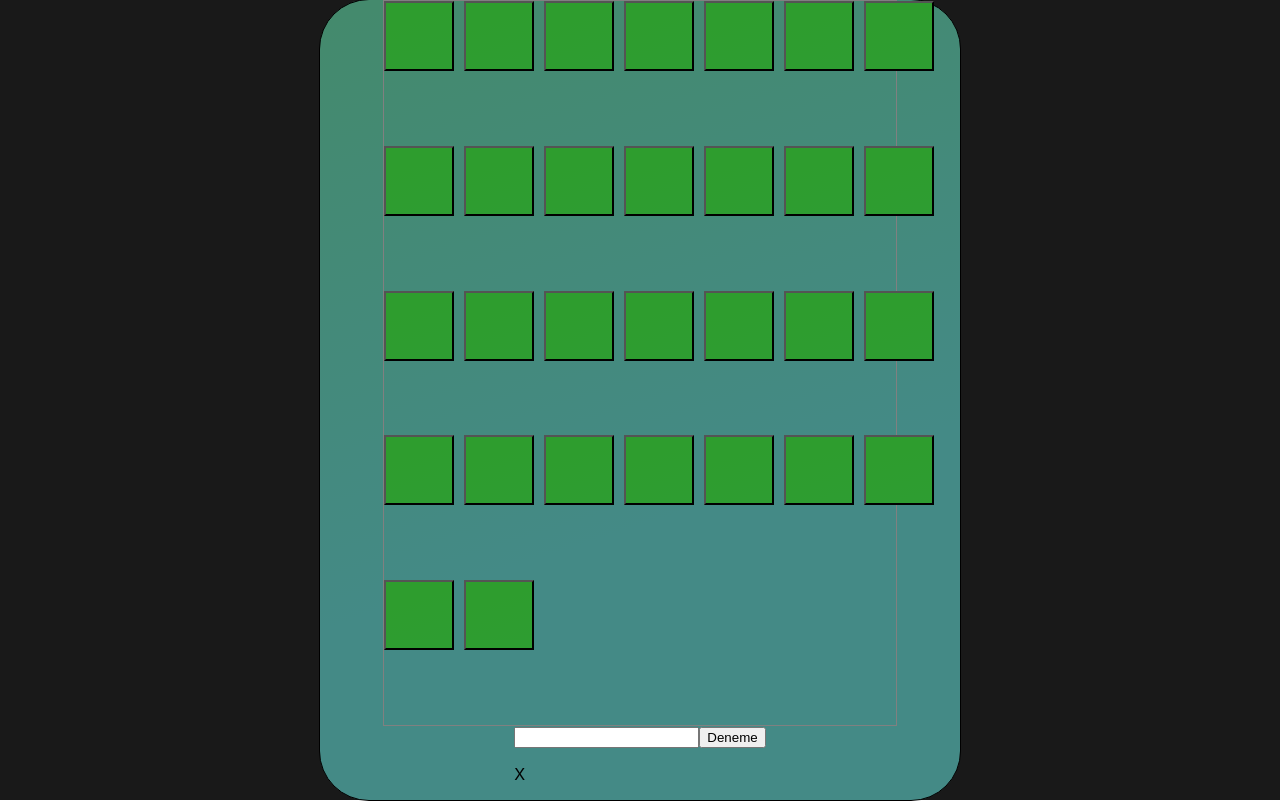
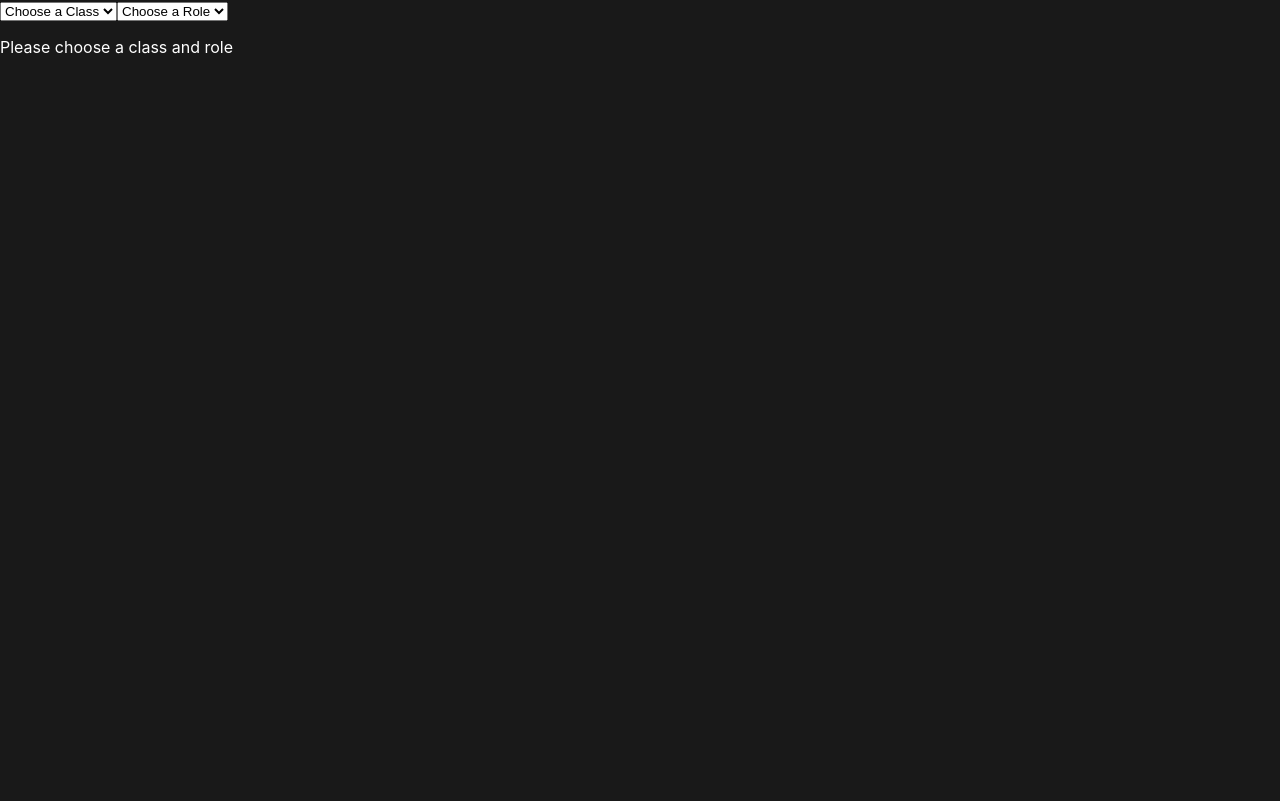
Before and after one commit to guvenfazli/To-Do-List-w-React, a React (Create React App) app in the folder theater/: page / in a window 1280 px wide. Built offline with nearby package versions, Linux system fonts and the light colour scheme.

Commit message:
Filter system is done

```diff
--- a/theater/src/App.css
+++ b/theater/src/App.css
@@ -0,0 +1,4 @@
+body{
+  background-color: rgb(25, 25, 25);
+  color: white;
+}
--- a/theater/src/App.jsx
+++ b/theater/src/App.jsx
@@ -1,50 +1,58 @@
 import './App.css';
 import { useState } from 'react';
-import AppMenu from './Components/App-Main';
 
-export const totalSeats = [
-  [null, null, null, null, null],
-  [null, null, null, null, null],
-  [null, null, null, null, null],
-  [null, null, null, null, null],
-  [null, null, null, null, null],
-  [null, null, null, null, null]
-]
+
 
 function App() {
 
-  const [soldSeat, setSoldSeat] = useState(totalSeats);
-  const [customerName, setCustomerName] = useState();
+  const classInfo = {
+    paladin : {healer: 'Heals with holy light. Better than most of the priests imo.', dps: 'Does heavy damage with the sword and holy light.', tank: 'One of the best tanks in the game. Almost never dies and forever self-healing.'},
+    warrior: {healer: 'There is no such a thing as Healer Warrior', dps: 'Does heavy damage depends on if the player is furry or arms.', tank: 'One of the best and classic tanks in the game.'},
+    druid: {healer: 'Very efficiant and very fast healing. Does heavy healing with tranquility.', dps: 'Boomy druid deals the heaviest dmg as druid. Recommended.', tank: 'Depends on the expension, can be the best tank during that era of the game, Bear form.'}
+  }
 
-  function haveSeat(rowIndex, colIndex){
-    setSoldSeat((prevSeat) => {
-      let updateSeat = [...prevSeat.map(array => [...array])]
-      if(!customerName){
-        alert('Please insert a name!')
-      } else {
-        updateSeat[rowIndex][colIndex] = customerName;
+  const [chosenClass, setChosenClass] = useState();
 
-      }
-        return updateSeat;
+  const [chosenRole, setChosenRole] = useState();
+
+  function chooseClass(event){
+    setChosenClass(event.target.value)
+  }
+
+  function chooseRole(event){
+    setChosenRole(event.target.value)
+  }
 
 
-    })
-  }
+  return (
+    <>
 
-  function setName(event){
-    setCustomerName(event.target.value)
-    console.log(event.target)
-  }
+    <select name="" id="" onChange={(event) => chooseClass(event)}>
+      <option value="">Choose a Class</option>
+      <option value="paladin">Paladin</option>
+      <option value="warrior">Warrior</option>
+      <option value="druid">Druid</option>
+    </select>
+
+    <select name="" id="" onChange={(event) => chooseRole(event)}>
+      <option value="">Choose a Role</option>
+      <option value="tank">Tank</option>
+      <option value="healer">Healer</option>
+      <option value="dps">Dps</option>
+    </select>
+
+    {!chosenRole || !chosenClass ? <p>Please choose a class and role</p> : <>
+      <h2>{chosenClass}</h2>
+      <p>{classInfo[chosenClass][chosenRole]}</p>
+
+
+    </>}
 
 
 
 
-  return (
-    <div className="App">
-      <AppMenu saloon={soldSeat} takenSeat={haveSeat} custName={setName} customerName={customerName}/>
-
-    </div>
-  );
+    </>
+);
 }
 
 export default App;
--- a/theater/src/Components/App-Main.css
+++ /dev/null
@@ -1,65 +0,0 @@
-.main-menu{
-  width: 100%;
-  height: 100vh;
-  display: flex;
-  align-items: center;
-  justify-content: center;
-  background-color: rgb(25, 25, 25);
-
-}
-
-.application{
-  width: 50%;
-  height: 100vh;
-  border: 1px solid black;
-  border-radius: 50px;
-  background-image: linear-gradient(.45turn,#448A6D 25px, #448A86 600px);
-  display: flex;
-  align-items: center;
-  flex-direction: column;
-}
-
-.seats{
-  width: 80%;
-  height: 105%;
-  display: grid;
-  grid-template-columns: 70px 70px 70px 70px 70px 70px 70px ;
-  column-gap: 10px;
-  border: 1px solid gray;
-}
-
-.seats button{
-  width: 70px;
-  height: 70px;
-}
-
-.seats button:active{
-  animation: koltuk;
-  animation-fill-mode: both;
-  transition: 5s;
-
-
-}
-
-.taken{
-  background-image: linear-gradient(.45turn,#982A26 25px, #983D26 600px);
-}
-
-.avalaible{
-  background-image: linear-gradient(.45turn,#2E9D2E 25px, #2E9D53 600px);
-}
-
-@keyframes koltuk {
-  0%{
-    background-image: linear-gradient(.45turn,#2E9D2E 25px, #2E9D53 600px);
-  }
-
-  50%{
-    background-image: linear-gradient(.45turn,#8E6F30 25px, #8E5130 600px);
-  }
-
-  100%{
-    background-image: linear-gradient(.45turn,#982A26 25px, #983D26 600px);
-  }
-
-}
--- a/theater/src/Components/App-Main.jsx
+++ /dev/null
@@ -1,38 +0,0 @@
-import './App-Main.css'
-import { useState } from 'react'
-
-export default function AppMenu({saloon,takenSeat,custName,customerName}){
-
-  const [player, setPlayer] = useState('X');
-
-  function changePlayer(){
-    setPlayer((prevPlayer) => prevPlayer === 'X' ? 'O' : 'X')
-  }
-
-
-
-  return (
-    <section className='main-menu'>
-      <div className='application'>
-        <div className='seats'>
-          {saloon.map((section, rowIndex) => section.map((coridor, colIndex) => <button className={
-            saloon[rowIndex][colIndex] === null ? 'avalaible' : 'taken'
-          }  onClick={() => takenSeat(rowIndex, colIndex)}>{coridor}</button>))}
-        </div>
-        <div className='customer-section'>
-          <input type="text" required onChange={custName} />
-          <button onClick={changePlayer}>Deneme</button>
-          <p>{player}</p>
-
-
-        </div>
-
-
-
-
-
-      </div>
-
-    </section>
-  )
-}
```
